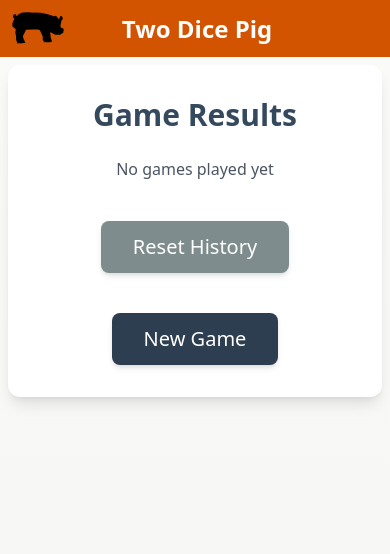
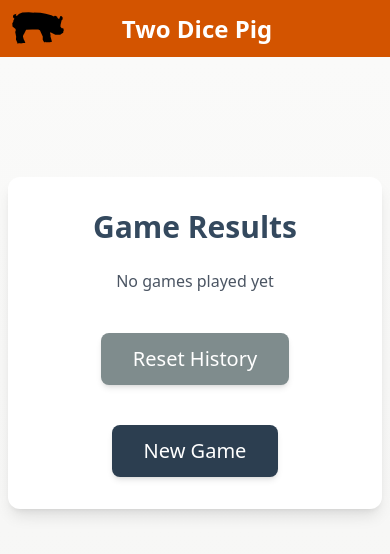
Before and after one commit to mmorris515/pig-game-new, a React (Vite) app: page /results in a window 390 px wide. Shown: the top 554 px of the page. Built offline with nearby package versions, Linux system fonts and the light colour scheme; a web font is replaced by a local one.

Commit message:
Add margin to results page at small dimensions

```diff
--- a/src/pages/Results/ResultsPage.tsx
+++ b/src/pages/Results/ResultsPage.tsx
@@ -27,7 +27,7 @@ const ResultsPage: React.FC = () => {
     <div className="flex flex-col h-screen">
       <Header />
       <div className="flex-grow bg-gradient-to-b from-stone-50 to-stone-100 p-2 md:p-16 overflow-auto">
-        <div className="max-w-full md:max-w-4xl mx-auto bg-white rounded-xl p-8 shadow-lg">
+        <div className="max-w-full md:max-w-4xl mx-auto bg-white rounded-xl p-8 shadow-lg mt-28 md:mt-0">
           <h2 className="text-3xl font-bold mb-6 text-wetAsphalt text-center">
             Game Results
           </h2>
```
